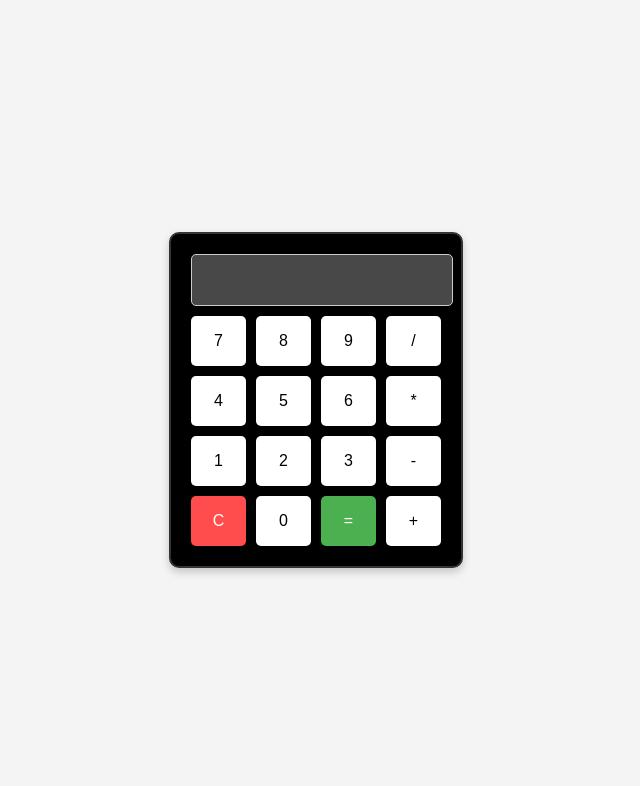
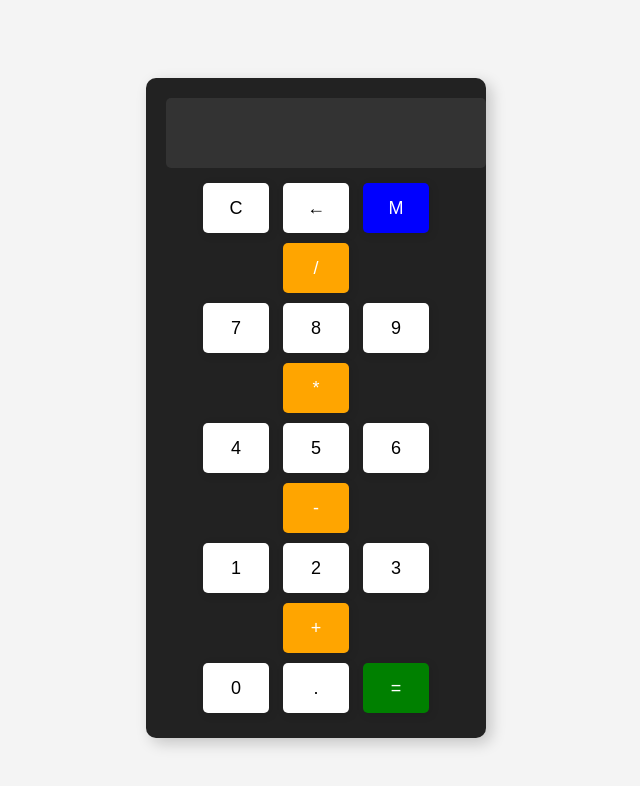
Before and after one commit to XyedUmair/Calculater, a plain HTML site: page calcular.html in a window 1280 px wide. Shown: the whole page, without its empty margins (324-964 px from the left). Drawn offline with Linux system fonts and the light colour scheme.

Commit message:
Update calcular.html
Add "M" button

```diff
--- a/calcular.html
+++ b/calcular.html
@@ -1,117 +1,121 @@
 <!DOCTYPE html>
 <html lang="en">
-
 <head>
     <meta charset="UTF-8">
     <meta name="viewport" content="width=device-width, initial-scale=1.0">
-    <title>Simple Calculator</title>
+    <title>Styled Calculator</title>
     <style>
         body {
-            font-family: Arial, sans-serif;
-            background-color: #f4f4f4;
             display: flex;
             justify-content: center;
             align-items: center;
             height: 100vh;
-            margin: 0;
+            background-color: #f4f4f4;
         }
-
         .calculator {
-            background-color: black;
+            width: 300px;
             padding: 20px;
-            border: 2px solid #333;
+            background: #222;
             border-radius: 10px;
-            box-shadow: 0 4px 8px rgba(0, 0, 0, 0.2);
-            width: 250px;
+            box-shadow: 5px 5px 15px rgba(0, 0, 0, 0.2);
+            text-align: center;
         }
-
-        #display {
+        input {
             width: 100%;
-            height: 40px;
-            font-size: 18px;
+            height: 50px;
             text-align: right;
+            font-size: 20px;
             margin-bottom: 10px;
-            border: 1px solid #ccc;
-            border-radius: 5px;
-            padding: 5px;
-        }
-
-        .buttons {
-            display: grid;
-            grid-template-columns: repeat(4, 1fr);
-            gap: 10px;
-        }
-
-        button {
-            height: 50px;
-            font-size: 16px;
             border: none;
             border-radius: 5px;
-            background-color: white;
-            color: black;
+            background: #333;
+            color: white;
+            padding: 10px;
+        }
+        button {
+            width: 22%;
+            height: 50px;
+            margin: 5px;
+            font-size: 18px;
+            border: none;
+            border-radius: 5px;
+            background: white;
             cursor: pointer;
-            box-shadow: 0 2px 4px rgba(0, 0, 0, 0.1);
+            box-shadow: 2px 2px 10px rgba(0, 0, 0, 0.1);
         }
-
-        button:hover {
-            background-color: #ddd;
-        }
-
-        button:active {
-            background-color: #bbb;
-        }
-
-        .clear {
-            background-color: #ff4d4d;
+        .operator {
+            background: orange;
             color: white;
         }
-
         .equal {
-            background-color: #4caf50;
+            background: green;
+            color: white;
+        }
+        .memory {
+            background: blue;
             color: white;
         }
     </style>
 </head>
+<body>
 
-<body>
     <div class="calculator">
-        <input type="text" id="display" disabled>
-        <div class="buttons">
-            <button onclick="append('7')">7</button>
-            <button onclick="append('8')">8</button>
-            <button onclick="append('9')">9</button>
-            <button onclick="append('/')">/</button>
-            <button onclick="append('4')">4</button>
-            <button onclick="append('5')">5</button>
-            <button onclick="append('6')">6</button>
-            <button onclick="append('*')">*</button>
-            <button onclick="append('1')">1</button>
-            <button onclick="append('2')">2</button>
-            <button onclick="append('3')">3</button>
-            <button onclick="append('-')">-</button>
-            <button onclick="clearDisplay()" class="clear">C</button>
-            <button onclick="append('0')">0</button>
-            <button onclick="calculate()" class="equal">=</button>
-            <button onclick="append('+')">+</button>
-        </div>
+        <input type="text" id="display" readonly>
+        <br>
+        <button onclick="clearDisplay()">C</button>
+        <button onclick="backspace()">←</button>
+        <button class="memory" onclick="memorySave()">M</button>
+        <button class="operator" onclick="appendToDisplay('/')">/</button>
+        <br>
+        <button onclick="appendToDisplay('7')">7</button>
+        <button onclick="appendToDisplay('8')">8</button>
+        <button onclick="appendToDisplay('9')">9</button>
+        <button class="operator" onclick="appendToDisplay('*')">*</button>
+        <br>
+        <button onclick="appendToDisplay('4')">4</button>
+        <button onclick="appendToDisplay('5')">5</button>
+        <button onclick="appendToDisplay('6')">6</button>
+        <button class="operator" onclick="appendToDisplay('-')">-</button>
+        <br>
+        <button onclick="appendToDisplay('1')">1</button>
+        <button onclick="appendToDisplay('2')">2</button>
+        <button onclick="appendToDisplay('3')">3</button>
+        <button class="operator" onclick="appendToDisplay('+')">+</button>
+        <br>
+        <button onclick="appendToDisplay('0')">0</button>
+        <button onclick="appendToDisplay('.')">.</button>
+        <button class="equal" onclick="calculate()">=</button>
     </div>
+
     <script>
-        function append(value) {
-            document.getElementById('display').value += value;
+        let memory = 0;
+
+        function appendToDisplay(value) {
+            document.getElementById("display").value += value;
         }
 
         function clearDisplay() {
-            document.getElementById('display').value = '';
+            document.getElementById("display").value = "";
+        }
+
+        function backspace() {
+            let current = document.getElementById("display").value;
+            document.getElementById("display").value = current.slice(0, -1);
         }
 
         function calculate() {
             try {
-                document.getElementById('display').value = eval(document.getElementById('display').value);
-            } catch (e) {
-                document.getElementById('display').value = 'Error';
+                document.getElementById("display").value = eval(document.getElementById("display").value);
+            } catch {
+                document.getElementById("display").value = "Error";
             }
         }
+
+        function memorySave() {
+            memory = parseFloat(document.getElementById("display").value) || 0;
+            alert("Saved: " + memory);
+        }
     </script>
+
 </body>
-
 </html>
```
